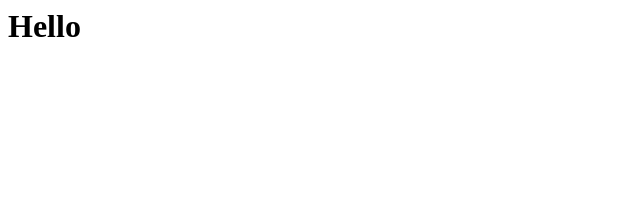
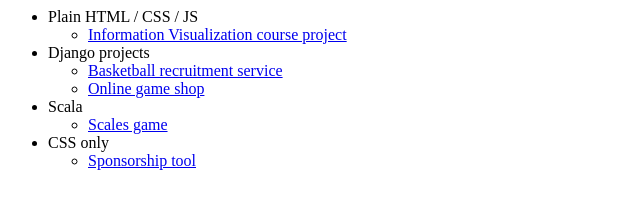
Before and after one commit to jonatanlygdman/jonatanlygdman.github.io, a plain HTML site: page index.html in a window 1280 px wide. Shown: the whole page, without its empty margins (0-640 px from the left). Drawn offline with Linux system fonts and the light colour scheme.

Commit message:
Update index.html

```diff
--- a/index.html
+++ b/index.html
@@ -1,3 +1,34 @@
-<body>
-  <h1>Hello</h1>
-</body>
+<html>
+    <head>
+        <title>Portfolio - Jonatan Lygdman</title>
+    </head>
+    <body>
+        <ul>
+            <li>Plain HTML / CSS / JS
+                <ul>
+                    <li><a href="https://jonatanlygdman.github.io/infowiz.html">Information Visualization course project</a></li>
+                </ul>
+            </li>
+            <li>Django projects
+                <ul>
+                <li><a href="http://layup-platform.herokuapp.com/">Basketball recruitment service</a></li>
+                <li><a href="http://webstorefinal.herokuapp.com/games/login/?next=/games/">Online game shop</a></li>
+                </ul>
+            </li>
+            <li>Scala
+                <ul>
+                    <li>
+                        <a href="https://github.com/jonatanlygdman/Vaakapeli">Scales game</a>
+                    </li>
+                </ul>
+            </li>
+            <li>CSS only
+                <ul>
+                    <li>
+                        <a href="https://upm.optimytool.com/en/">Sponsorship tool</a>
+                    </li>
+                </ul>
+            </li>
+        </ul>
+    </body>
+</html>
```
